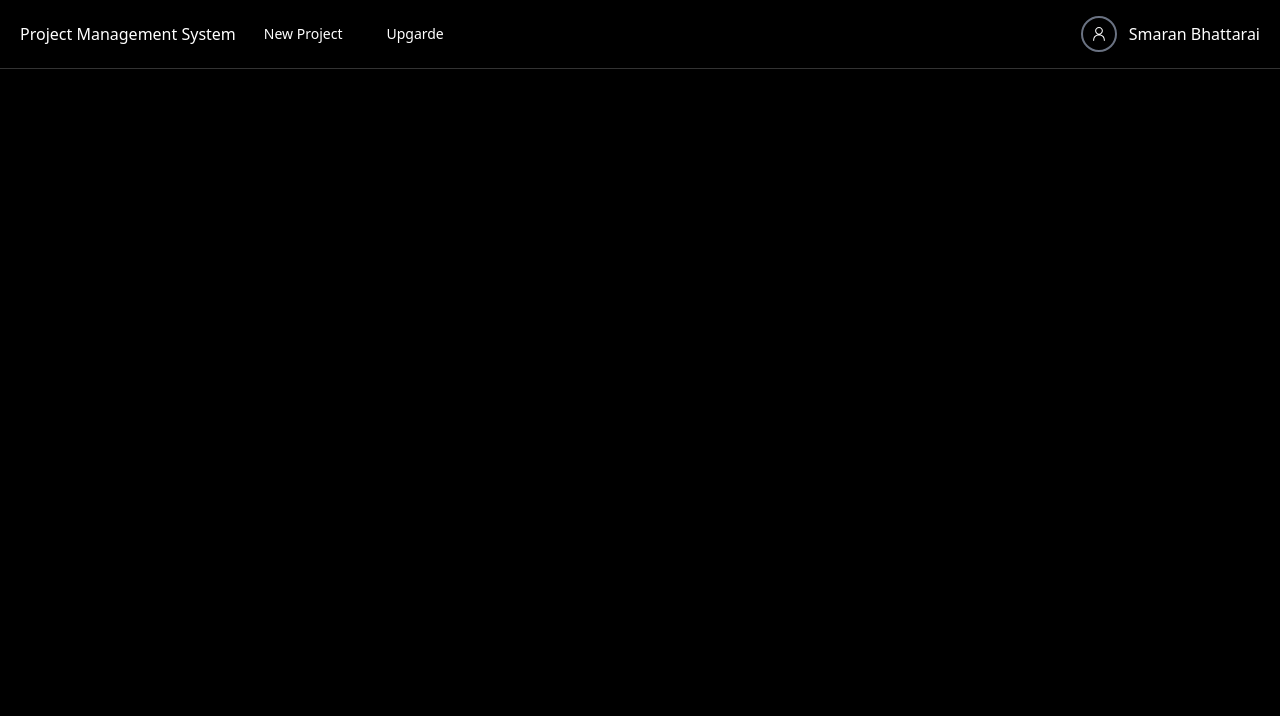
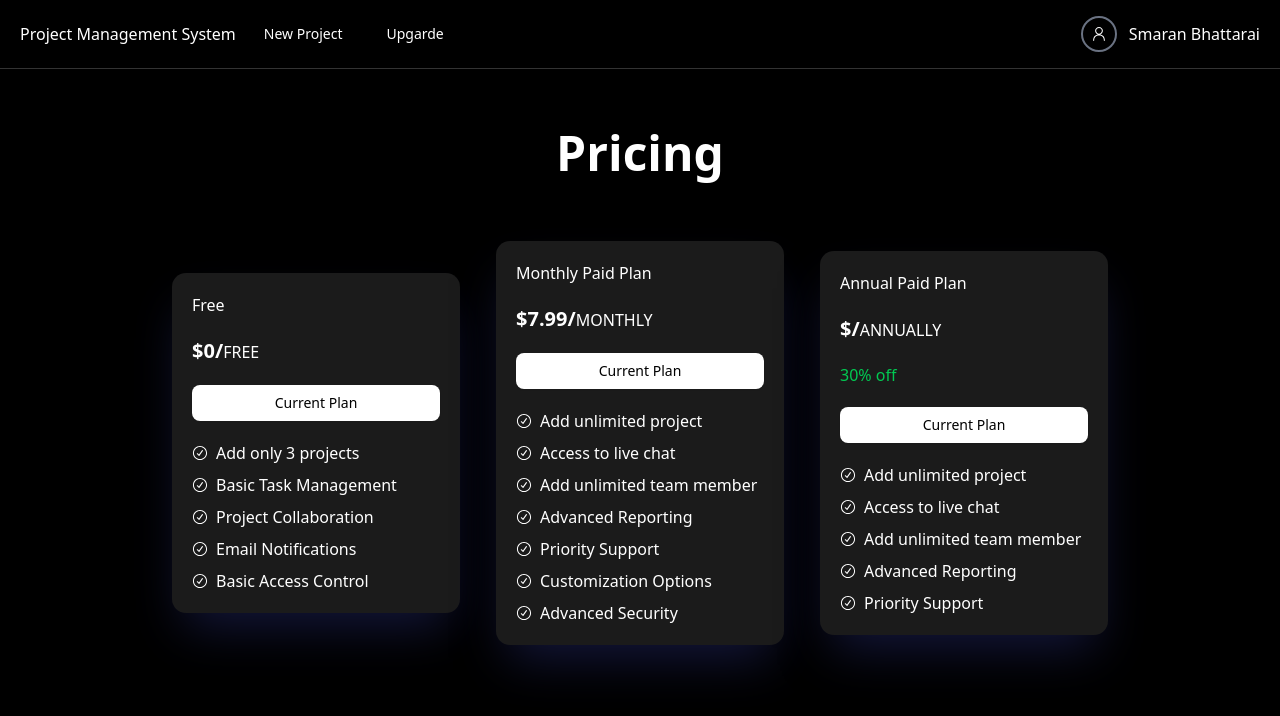
Before and after one commit to smaranbh7/Project-Management-System, a React (Vite) app in the folder Frontend/ProjectManagementSystem/: page /upgrade_plan in a window 1280 px wide. Shown: the top 716 px of the page. Built offline with nearby package versions, Linux system fonts and the light colour scheme.

Commit message:
Frontend - Upgrade page created

```diff
--- a/Frontend/ProjectManagementSystem/src/App.jsx
+++ b/Frontend/ProjectManagementSystem/src/App.jsx
@@ -4,6 +4,7 @@ import Navbar from './pages/Navbar/Navbar'
 import { Routes, Route } from "react-router-dom"
 import ProjectDetails from './pages/ProjectDetails/ProjectDetails'
 import IssueDetails from './pages/IssueDetails/IssueDetails'
+import Subscription from './pages/Subscription/Subscription'
 
 function App() {
 
@@ -14,6 +15,7 @@ function App() {
       <Route path="/" element={<Home/>} />
       <Route path="/project/:id" element={<ProjectDetails/>}/>
       <Route path="/project/:projectId/issue/:issueId" element={<IssueDetails/>}/>
+      <Route path="/upgrade_plan" element={<Subscription/>} />
 
     </Routes>
     </>
--- a/Frontend/ProjectManagementSystem/src/pages/Navbar/Navbar.jsx
+++ b/Frontend/ProjectManagementSystem/src/pages/Navbar/Navbar.jsx
@@ -25,7 +25,7 @@ function Navbar() {
             <CreateProjectForm />
           </DialogContent>
         </Dialog>
-        <Button variant="ghost">Upgarde</Button>
+        <Button onClick={()=>navigate("/upgrade_plan")} variant="ghost">Upgarde</Button>
       </div>
       <div className="flex gap-3 items-center">
         <DropdownMenu>
--- /dev/null
+++ b/Frontend/ProjectManagementSystem/src/pages/Subscription/Subscription.jsx
@@ -0,0 +1,62 @@
+import { SubscriptionCard } from "./SubscriptionCard"
+
+const paidPlan = [
+    "Add unlimited project",
+    "Access to live chat",
+    "Add unlimited team member",
+    "Advanced Reporting",
+    "Priority Support",
+    "Customization Options",
+    "Advanced Security"
+]
+
+const annualPlan = [
+    "Add unlimited project",
+    "Access to live chat",
+    "Add unlimited team member",
+    "Advanced Reporting",
+    "Priority Support"
+]
+
+const freePlan = [
+    "Add only 3 projects",
+    "Basic Task Management",
+    "Project Collaboration",
+    "Email Notifications",
+    "Basic Access Control"
+]
+
+function Subscription() {
+  return (
+    <div className="p-10">
+        <h1 className="text-5xl font-semibold py-5 pb-16 text-center">Pricing</h1>
+        <div className="flex flex-col lg:flex-row justify-center items-center gap-9">
+            <SubscriptionCard
+            data={{
+                planName: "Free",
+                features: freePlan,
+                planType: "FREE",
+                price: 0,
+                buttonName: true? "Current Plan" : "Get Started"
+            }}/>
+            <SubscriptionCard
+            data={{
+                planName: "Monthly Paid Plan",
+                features: paidPlan,
+                planType: "MONTHLY",
+                price: 7.99,
+                buttonName: true? "Current Plan" : "Get Started"
+            }}/>
+            <SubscriptionCard
+            data={{
+                planName: "Annual Paid Plan",
+                features: annualPlan,
+                planType: "ANNUALLY",
+                buttonName: true? "Current Plan" : "Get Started"
+            }}/>
+        </div>
+    </div>
+  )
+}
+
+export default Subscription
--- /dev/null
+++ b/Frontend/ProjectManagementSystem/src/pages/Subscription/SubscriptionCard.jsx
@@ -0,0 +1,29 @@
+import { CheckCircledIcon } from "@radix-ui/react-icons"
+import { Button } from "../../components/ui/button"
+
+function SubscriptionCard({data}) {
+  return (
+    <div className="rounded-xl bg-[#1b1b1b] bg-opacity-20 shadow-[#14173b] shadow-2xl card p-5 space-y-5 w-[18rem]">
+        <p>{data.planName}</p>
+        <p>
+            <span className="text-xl font-semibold">${data.price}/</span>
+            <span>{data.planType}</span>
+        </p>
+        {data.planType === "ANNUALLY" && <p className="text-green-500">30% off</p>}
+
+        <Button className="w-full bg-white text-black hover:bg-white/90">
+            {data.buttonName}
+        </Button>
+        <div className="space-y-2">
+           {data.features.map((item) => (
+             <div key={item} className="flex items-center gap-2">
+                <CheckCircledIcon className="h-4 w-4" />
+                <p>{item}</p>
+             </div>
+           ))}
+        </div>
+    </div>
+  )
+}
+
+export { SubscriptionCard }
```
